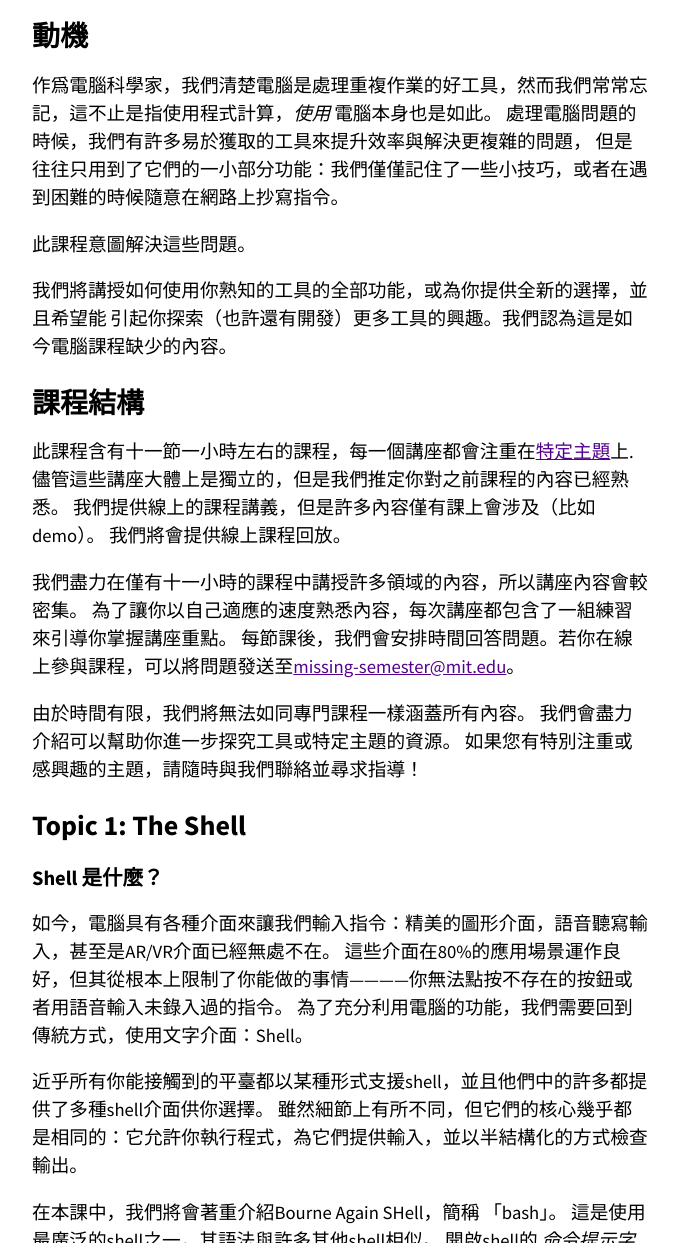
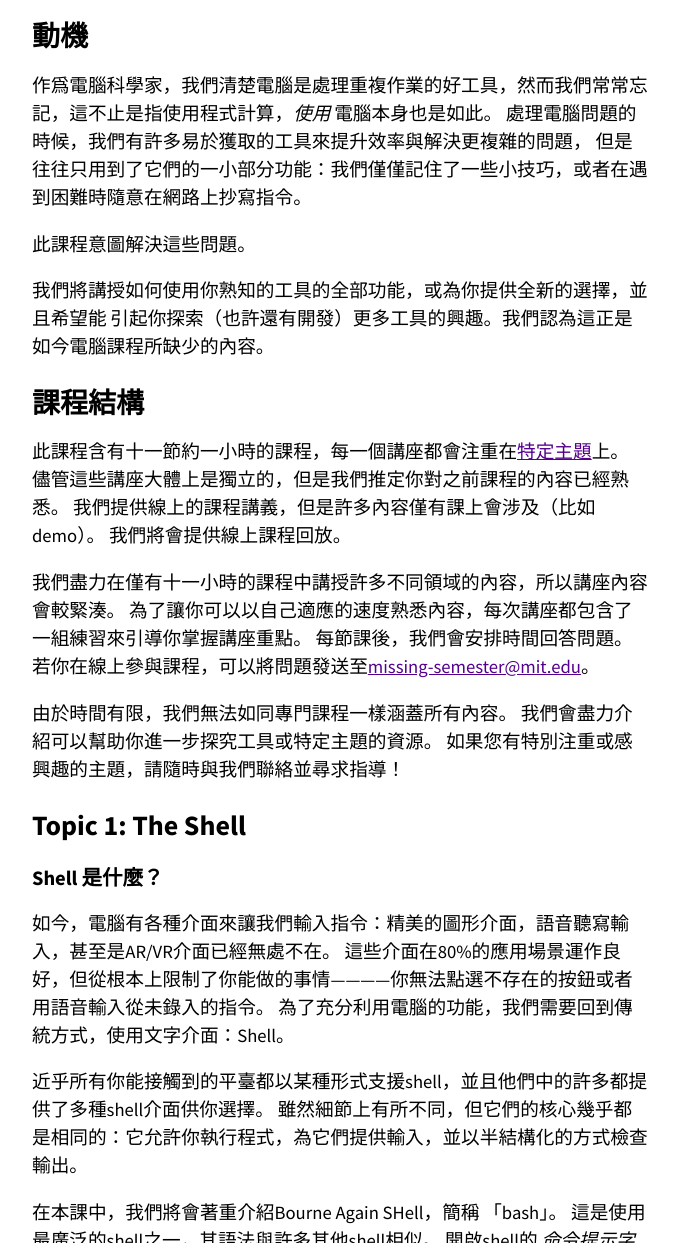
Before and after one commit to missing-semester-zh-Hant/missing-semester-zh-Hant.github.io, a Jekyll site: the page built from _2020/course-shell.md, in a window 1280 px wide and 1400 px high, scrolled down 338 px, cut to the strip 157-1400 px from the top of the window. Shown: the whole strip, without its empty margins (300-978 px from the left). Built offline with Jekyll 4.4.1, drawn with Linux system fonts in a browser that asks for light colours; some of the changed text lies outside the part shown.

Commit message:
course-shell 校對

````diff
--- a/_2020/course-shell.md
+++ b/_2020/course-shell.md
@@ -23,7 +23,7 @@ only know enough magical incantations by rote to get by, and blindly
 copy-paste commands from the internet when we get stuck. -->
 作爲電腦科學家，我們清楚電腦是處理重複作業的好工具，然而我們常常忘記，這不止是指使用程式計算，_使用_ 電腦本身也是如此。
 處理電腦問題的時候，我們有許多易於獲取的工具來提升效率與解決更複雜的問題，
-但是往往只用到了它們的一小部分功能：我們僅僅記住了一些小技巧，或者在遇到困難的時候隨意在網路上抄寫指令。
+但是往往只用到了它們的一小部分功能：我們僅僅記住了一些小技巧，或者在遇到困難時隨意在網路上抄寫指令。
 
 
 <!-- This class is an attempt to address this. -->
@@ -35,7 +35,7 @@ excitement for exploring (and perhaps building) more tools on your own.
 This is what we believe to be the missing semester from most Computer
 Science curricula. -->
 我們將講授如何使用你熟知的工具的全部功能，或為你提供全新的選擇，並且希望能
-引起你探索（也許還有開發）更多工具的興趣。我們認為這是如今電腦課程缺少的內容。
+引起你探索（也許還有開發）更多工具的興趣。我們認為這正是如今電腦課程所缺少的內容。
 
 <!-- # Class structure -->
 # 課程結構
@@ -49,7 +49,7 @@ online, but there will be a lot of content covered in class (e.g. in the
 form of demos) that may not be in the notes. We will be recording
 lectures and posting the recordings online. -->
 
-此課程含有十一節一小時左右的課程，每一個講座都會注重在[特定主題](/2020/)上.
+此課程含有十一節約一小時的課程，每一個講座都會注重在[特定主題](/2020/)上。
 儘管這些講座大體上是獨立的，但是我們推定你對之前課程的內容已經熟悉。
 我們提供線上的課程講義，但是許多內容僅有課上會涉及（比如demo）。
 我們將會提供線上課程回放。
@@ -63,8 +63,8 @@ each lecture, we are hosting office hours where we will be present to
 help answer any questions you might have. If you are attending the class
 online, you can send us questions at
 [missing-semester@mit.edu](mailto:missing-semester@mit.edu). -->
-我們盡力在僅有十一小時的課程中講授許多領域的內容，所以講座內容會較密集。
-為了讓你以自己適應的速度熟悉內容，每次講座都包含了一組練習來引導你掌握講座重點。
+我們盡力在僅有十一小時的課程中講授許多不同領域的內容，所以講座內容會較緊湊。
+為了讓你可以以自己適應的速度熟悉內容，每次講座都包含了一組練習來引導你掌握講座重點。
 每節課後，我們會安排時間回答問題。若你在線上參與課程，可以將問題發送至[missing-semester@mit.edu](mailto:missing-semester@mit.edu)。
 
 <!-- Due to the limited time we have, we won't be able to cover all the tools
@@ -72,7 +72,7 @@ in the same level of detail a full-scale class might. Where possible, we
 will try to point you towards resources for digging further into a tool
 or topic, but if something particularly strikes your fancy, don't
 hesitate to reach out to us and ask for pointers! -->
-由於時間有限，我們將無法如同專門課程一樣涵蓋所有內容。
+由於時間有限，我們無法如同專門課程一樣涵蓋所有內容。
 我們會盡力介紹可以幫助你進一步探究工具或特定主題的資源。
 如果您有特別注重或感興趣的主題，請隨時與我們聯絡並尋求指導！
 
@@ -90,8 +90,8 @@ you cannot press a button that isn't there or give a voice command that
 hasn't been programmed. To take full advantage of the tools your
 computer provides, we have to go old-school and drop down to a textual
 interface: The Shell. -->
-如今，電腦具有各種介面來讓我們輸入指令：精美的圖形介面，語音聽寫輸入，甚至是AR/VR介面已經無處不在。
-這些介面在80%的應用場景運作良好，但其從根本上限制了你能做的事情————你無法點按不存在的按鈕或者用語音輸入未錄入過的指令。
+如今，電腦有各種介面來讓我們輸入指令：精美的圖形介面，語音聽寫輸入，甚至是AR/VR介面已經無處不在。
+這些介面在80%的應用場景運作良好，但從根本上限制了你能做的事情————你無法點選不存在的按鈕或者用語音輸入從未錄入的指令。
 為了充分利用電腦的功能，我們需要回到傳統方式，使用文字介面：Shell。
 
 <!-- Nearly all platforms you can get your hand on has a shell in one form or
@@ -111,7 +111,7 @@ fairly easily. -->
 在本課中，我們將會著重介紹Bourne Again SHell，簡稱 「bash」。
 這是使用最廣泛的shell之一，其語法與許多其他shell相似。
 開啟shell的 _命令提示字元_（可以鍵入指令的地方），需要先開啟 _終端_ 。
-你的裝置通常已經安裝了終端，或者也可以自己安裝一個，非常容易。
+你的裝置通常已經安裝了終端，或者你也可以選擇自己安裝一個，非常容易。
 
 
 <!-- ## Using the shell -->
@@ -162,7 +162,7 @@ or `"` (`"My Photos"`), or escape just the relevant characters with `\`
 (`My\ Photos`). -->
 在本例中，我們告訴shell與引數 `hello` 一同執行 `echo`。
 `echo` 程式會將引數列印出來。
-shell基於空格對指令進行分詞，然後執行第一個詞指代的程式，同時將後續的詞作為程式可以訪問的引數
+shell基於空格對指令進行分詞，然後執行第一個詞指代的程式，同時將後續的詞作為程式可以訪問的引數。
 如果你希望傳入的引數中含有空格或者其他特殊字元（比如一個名為「My Photos」的檔案夾），你可以使用`'`
 或 `"` 將其引用，或使用跳脫字元 `\` 來處理 (`My\ Photos`)。
 
@@ -310,21 +310,21 @@ the files in `/bin` have the `x` permission set for the last group,
 `-` 代表該使用者未擁有相應權限。
 上面顯示的資訊表示，只有擁有者對 `missing` 檔案夾有寫(`w`)的權限（例如增添與移除其中的檔案）。
 為了進入某個檔案夾，使用者必須對其本身與其上級檔案夾擁有「搜尋」（表示為「可執行」：`x`）權限。
-為了列出其所有內容，使用者必須對其擁有讀(`r`)權限。
+而為了列出其所有內容，使用者必須對其擁有讀(`r`)權限。
 對於檔案，權限是類似的。
 要注意近乎所有在 `/bin` 下的程式在最後一組都有 `x` 權限，意味著所有人都可以執行這些程式。
 
 <!-- Some other handy programs to know about at this point are `mv` (to
 rename/move a file), `cp` (to copy a file), and `mkdir` (to make a new
 directory). -->
-在此階段還有一些其他常見命令需要理解，如 `mv` (移動或更名檔案), `cp` (複製檔案), and `mkdir` (建立新檔案夾).
+在此階段還有一些其他常見命令需要理解，如 `mv` (移動或更名檔案), `cp` (複製檔案), 和 `mkdir` (建立新檔案夾).
 
 <!-- If you ever want _more_ information about a program's arguments, inputs,
 outputs, or how it works in general, give the `man` program a try. It
 takes as an argument the name of a program, and shows you its _manual
 page_. Press `q` to exit. -->
 如果你想瞭解 _更多_ 關於程式輸入輸出或引數的內容，嘗試使用 `man` 程式。
-它以一個程式名作為引數，然後展示此程式的 _操作手冊_ ，鍵入 `q` 退出。
+它以一個程式名作為引數，然後展示此程式的 _操作手冊_ ，鍵入 `q` 以退出此操作手冊。
 
 ```console
 missing:~$ man ls
@@ -438,7 +438,7 @@ open the brightness file for writing, before setting that as `sudo
 echo`'s output, but is prevented from doing so since the shell does not
 run as root. Using this knowledge, we can work around this: -->
 我們已經使用了 `sudo` 來執行指令，卻還是遭遇了一個錯誤！
-關於shell，我們需要瞭解一件重要的事：`|`, `>`, 與 `<` 等是 _被 shell 執行_ 的，而不是被獨立的程式。
+關於shell，我們需要瞭解一件重要的事：`|`, `>`, 與 `<` 等是 _被 shell_ ，而不是被獨立的程式 _執行_ 的。
 `echo` 等程式並不「知道」我們使用了 `|`。它們只是從輸入中獲取資訊並將結果寫入到輸出中。
 在這種情況中，_shell_ （權限為當前使用者）在執行 `sudo echo` 前就嘗試打開 brightness 檔案並且寫入。
 此時因為不是以 root 使用者執行，我們的操作被拒絕了。
````
Also changed, not shown: other parts of _2020/course-shell.md (+11 -11 lines).
